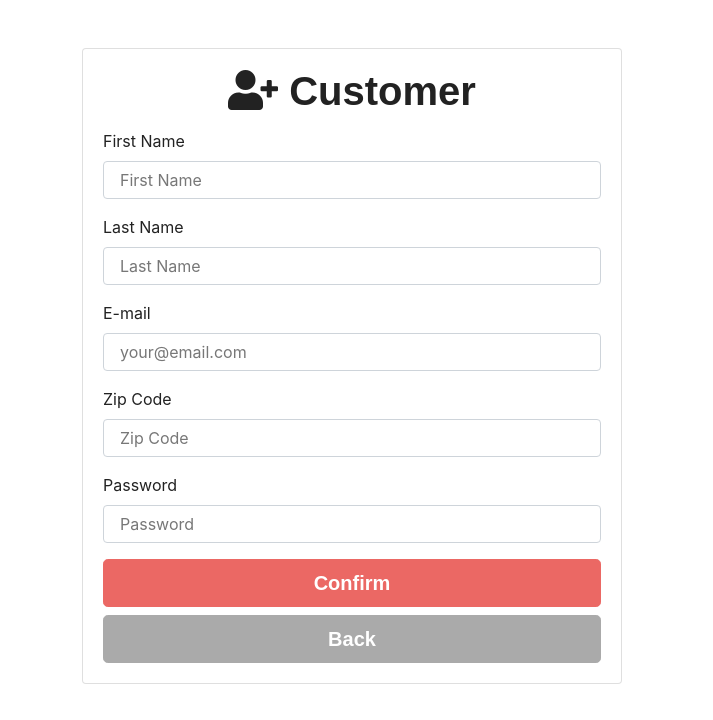
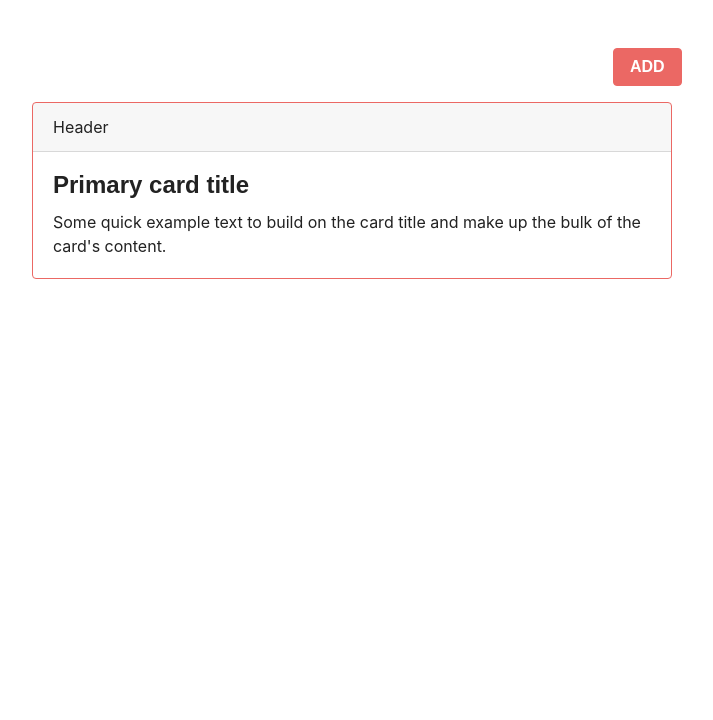
Before and after one commit to sannonthachai/firsttime, an Angular app: page / in a window 1280 px wide. Shown: the top 720 px of the page, without its empty margins (288-1001 px from the left). Built offline with nearby package versions, Linux system fonts and the light colour scheme; a web font is replaced by a local one.

Commit message:
Generated routes

```diff
--- a/src/app/app-routing.module.ts
+++ b/src/app/app-routing.module.ts
@@ -4,8 +4,8 @@ import { InputUserDataFormComponent } from './input-user-data-form/input-user-da
 import { DisplayUserDataComponent } from './display-user-data/display-user-data.component';
 
 const routes: Routes = [
-      {path: '', component: InputUserDataFormComponent},
-      {path: 'customer', component: DisplayUserDataComponent},
+      {path: '', component: DisplayUserDataComponent},
+      {path: 'customer', component: InputUserDataFormComponent},
       {path: '**', redirectTo: '', pathMatch: 'full'}
     ];
 
--- a/src/app/display-user-data/display-user-data.component.html
+++ b/src/app/display-user-data/display-user-data.component.html
@@ -1,5 +1,5 @@
 <div class="mt-5" style="margin-left: 51rem;">
-    <button type="button" class="btn btn-primary">ADD</button>
+    <button [routerLink]="['customer']" type="button" class="btn btn-primary">ADD</button>
 </div>
 <div class="row mt-3">
   <div class="card border-primary mb-3 m-auto" style="max-width: 40rem;">
--- a/src/app/input-user-data-form/input-user-data-form.component.html
+++ b/src/app/input-user-data-form/input-user-data-form.component.html
@@ -38,7 +38,7 @@
 
 				<button type="submit" class="btn btn-primary btn-lg btn-block">Confirm</button>
 
-				<button type="button" class="btn btn-secondary btn-lg btn-block">Back</button>
+				<button [routerLink]="['']" type="button" class="btn btn-secondary btn-lg btn-block">Back</button>
 
 			</form>
 		</div>
```
